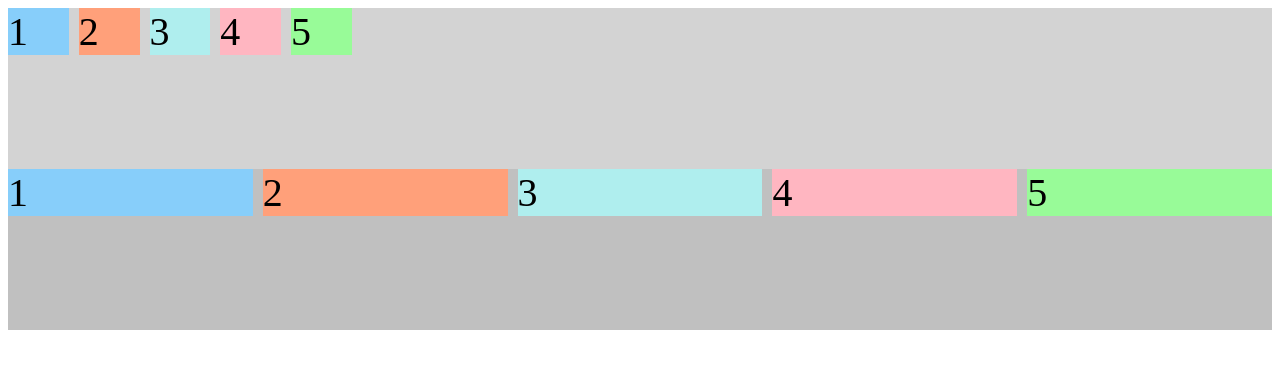
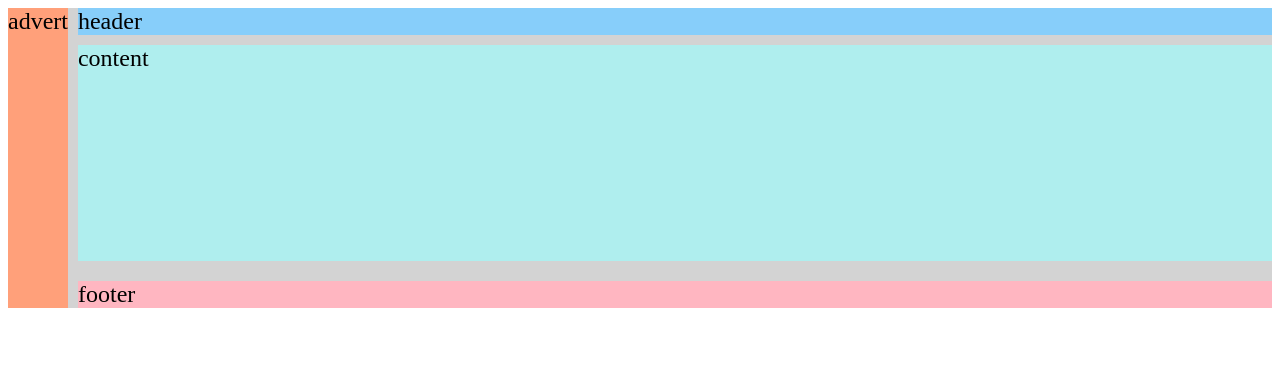
Before and after one commit to vladimirGlinskikh/JSExperiments, a plain HTML site: page StudyJS/freecodecamp/index.html in a window 1280 px wide. Drawn offline with Linux system fonts and the light colour scheme.

Commit message:
checked task. Done!

```diff
--- a/StudyJS/freecodecamp/index.html
+++ b/StudyJS/freecodecamp/index.html
@@ -8,18 +8,10 @@
 <body>
 
 <div class="container">
-    <div class="item1">1</div>
-    <div class="item2">2</div>
-    <div class="item3">3</div>
-    <div class="item4">4</div>
-    <div class="item5">5</div>
-</div>
-<div class="container2">
-    <div class="item1">1</div>
-    <div class="item2">2</div>
-    <div class="item3">3</div>
-    <div class="item4">4</div>
-    <div class="item5">5</div>
+    <div class="item1">header</div>
+    <div class="item2">advert</div>
+    <div class="item3">content</div>
+    <div class="item4">footer</div>
 </div>
 
 </main>
--- a/StudyJS/freecodecamp/style.css
+++ b/StudyJS/freecodecamp/style.css
@@ -1,31 +1,60 @@
-.item1{background:LightSkyBlue;}
-.item2{background:LightSalmon;}
-.item3{background:PaleTurquoise;}
-.item4{background:LightPink;}
-.item5{background:PaleGreen;}
+.item1 {
+    background: LightSkyBlue;
+    grid-area: header;
+}
+
+.item2 {
+    background: LightSalmon;
+    grid-area: advert;
+}
+
+.item3 {
+    background: PaleTurquoise;
+    grid-area: content;
+}
+
+.item4 {
+    background: lightpink;
+    grid-area: footer;
+}
 
 .container {
-    font-size: 40px;
-    min-height: 100px;
+    font-size: 1.5em;
+    min-height: 300px;
     width: 100%;
     background: LightGray;
     display: grid;
-    grid-template-columns: repeat(auto-fill, minmax(60px, 1fr));
-    grid-template-rows: 1fr 1fr 1fr;
+    grid-template-columns: 1fr;
+    grid-template-rows: 50px auto 1fr auto;
     grid-gap: 10px;
+    grid-template-areas:
+            "header"
+            "advert"
+            "content"
+            "footer";
 }
 
-.container2 {
-    font-size: 40px;
-    min-height: 100px;
-    width: 100%;
-    background: Silver;
-    display: grid;
-    /* change the code below this line */
+@media (min-width: 300px){
+    .container{
+        grid-template-columns: auto 1fr;
+        grid-template-rows: auto 1fr auto;
+        grid-template-areas:
+                "header header"
+                "advert content"
+                "footer footer";
+    }
+}
 
-    grid-template-columns: repeat(auto-fit, minmax(60px, 1fr));
+@media (min-width: 400px){
+    .container{
+        /* change the code below this line */
 
-    /* change the code above this line */
-    grid-template-rows: 1fr 1fr 1fr;
-    grid-gap: 10px;
+        grid-template-areas:
+                "advert header"
+                "advert content"
+                "advert sidebar"
+                "advert footer";
+
+        /* change the code above this line */
+    }
 }
```
Also changed, not shown: 1 other file.
